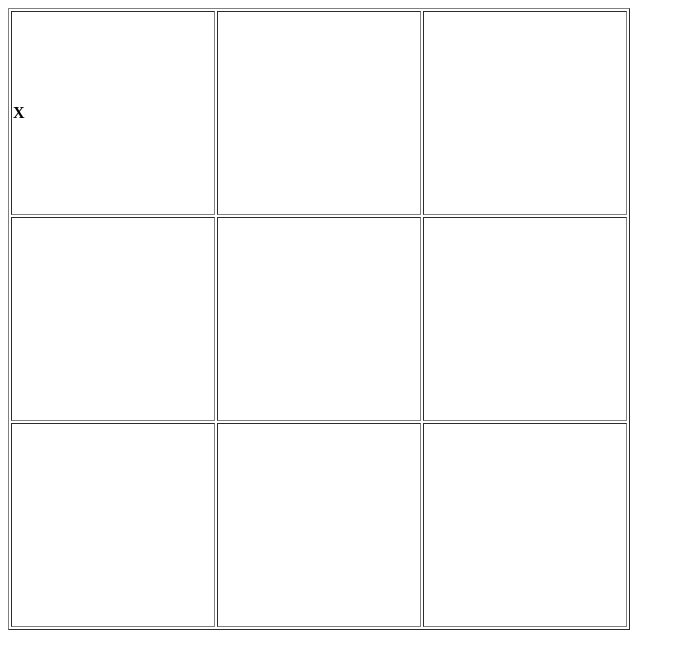
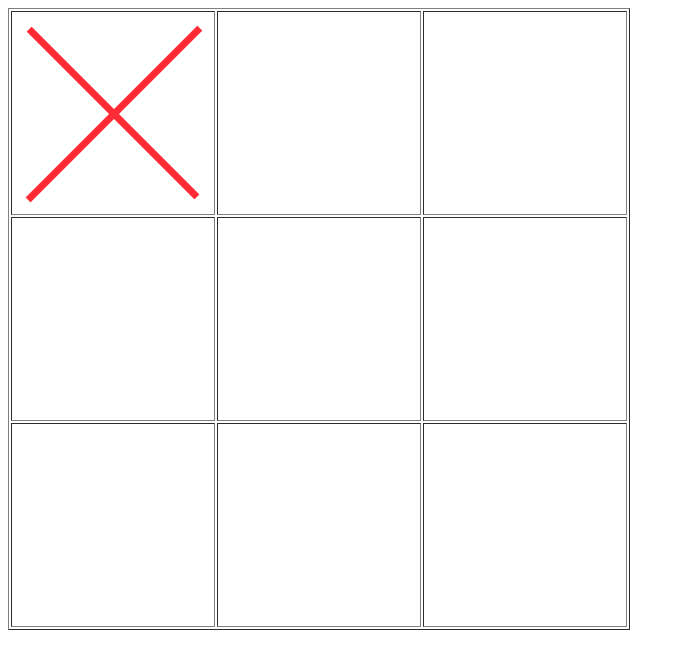
Before and after one commit to boss078/js-tasks, a plain HTML site: page files/index.html in a window 1280 px wide. Both pictures are taken after a click on the element 113 px from the left and 207 px from the top of the page. Shown: the whole page, without its empty margins (0-685 px from the left). Drawn offline with nearby package versions, Linux system fonts and the light colour scheme.

Commit message:
Added workable reset button, fixed resizable table

```diff
--- a/files/index.html
+++ b/files/index.html
@@ -6,10 +6,11 @@
 	</head>
 	<body>
 		<table border="1">
-			<tr><td><b class="clickable" id="00"><img src="img/blankCell.png"> </td><td><b class="clickable" id="01"><img src="img/blankCell.png"> </td><td><b class="clickable" id="02"><img src="img/blankCell.png"> </td></tr>
-			<tr><td><b class="clickable" id="10"><img src="img/blankCell.png"> </td><td><b class="clickable" id="11"><img src="img/blankCell.png"> </td><td><b class="clickable" id="12"><img src="img/blankCell.png"> </td></tr>
-			<tr><td><b class="clickable" id="20"><img src="img/blankCell.png"> </td><td><b class="clickable" id="21"><img src="img/blankCell.png"> </td><td><b class="clickable" id="22"><img src="img/blankCell.png"> </td></tr>
+			<tr><td><b class="cell" id="00"><img src="img/Blank.png"> </td><td><b class="cell" id="01"><img src="img/Blank.png"> </td><td><b class="cell" id="02"><img src="img/Blank.png"> </td></tr>
+			<tr><td><b class="cell" id="10"><img src="img/Blank.png"> </td><td><b class="cell" id="11"><img src="img/Blank.png"> </td><td><b class="cell" id="12"><img src="img/Blank.png"> </td></tr>
+			<tr><td><b class="cell" id="20"><img src="img/Blank.png"> </td><td><b class="cell" id="21"><img src="img/Blank.png"> </td><td><b class="cell" id="22"><img src="img/Blank.png"> </td></tr>
 		</table>
-		<div class="game-status-message"></div>
+		<div class="hidden"></div>
+		<button class="hidden">Reset</button>
 	</body>
 </html>
--- a/files/main-script.js
+++ b/files/main-script.js
@@ -1,10 +1,30 @@
 $(document).ready(function() {
-	const getTextFromArray = function getTextFromArrayWithId(line, column) {
-		return $("#" + line.toString() + column.toString()).text();
+	const getPictureFromArray = function getPictureNameFromArrayWithId(line, column) {
+		let elemHtml = "";
+		switch(arguments.length) {
+			case 1:
+				elemHtml = $(line).html();
+			break;
+			case 2:
+				elemHtml = $("#" + line.toString() + column.toString()).html();
+			break;
+		}
+		let answ = "";
+		for (let i = 14; elemHtml[i] != '.'; i += 1)
+			answ += elemHtml[i];
+		return answ;
 	}
-	const setTextFromArray = function setTextFromArrayWithId(line, column, value) {
-		$("#" + line.toString() + column.toString()).text(value.toString());
+	const setPictureFromArray = function setPictureNameFromArrayWithId(line, column, value) {
+		switch(arguments.length) {
+			case 2:
+				$(line).html("<img src=\"img/" + column.toString() + ".png\"> ");
+			break;
+			case 3:
+				$("#" + line.toString() + column.toString()).html("<img src=\"img/" + value.toString() + ".png\"> ");
+			break;
+		}
 	}
+
 	const checkWin = function CheckIfWonOfPlayersWin() {
 		let currSymbol;
 		let isWon;
@@ -12,13 +32,13 @@ $(document).ready(function() {
 			currSymbol = ""
 			isWon = true;
 			for(let line = 0; line < 3; line += 1) {
-				if(getTextFromArray(line, column) === " ") {
+				if(getPictureFromArray(line, column) === "Blank") {
 					isWon = false;
 					break;
 				}
 				if (currSymbol === "") {
-					currSymbol = getTextFromArray(line, column);
-				} else if(currSymbol != getTextFromArray(line, column)){
+					currSymbol = getPictureFromArray(line, column);
+				} else if(currSymbol != getPictureFromArray(line, column)){
 					isWon = false;
 					break;
 				}
@@ -34,13 +54,13 @@ $(document).ready(function() {
 			currSymbol = ""
 			isWon = true;
 			for(let column = 0; column < 3; column += 1) {
-				if(getTextFromArray(line, column) === " ") {
+				if(getPictureFromArray(line, column) === "Blank") {
 					isWon = false;
 					break;
 				}
 				if (currSymbol === "") {
-					currSymbol = getTextFromArray(line, column);
-				} else if(currSymbol != getTextFromArray(line, column)){
+					currSymbol = getPictureFromArray(line, column);
+				} else if(currSymbol != getPictureFromArray(line, column)){
 					isWon = false;
 					break;
 				}
@@ -55,13 +75,13 @@ $(document).ready(function() {
 		currSymbol = ""
 		isWon = true;
 		for(let line = 0, column = 0; line < 3; line += 1, column += 1) {
-			if(getTextFromArray(line, column) === " ") {
+			if(getPictureFromArray(line, column) === "Blank") {
 					isWon = false;
 					break;
 				}
 			if (currSymbol === "") {
-				currSymbol = getTextFromArray(line, column);
-			} else if(currSymbol != getTextFromArray(line, column)){
+				currSymbol = getPictureFromArray(line, column);
+			} else if(currSymbol != getPictureFromArray(line, column)){
 				isWon = false;
 				break;
 			}
@@ -75,13 +95,13 @@ $(document).ready(function() {
 		currSymbol = ""
 		isWon = true;
 		for(let line = 0, column = 2; line < 3; line += 1, column -= 1) {
-			if(getTextFromArray(line, column) === " ") {
+			if(getPictureFromArray(line, column) === "Blank") {
 					isWon = false;
 					break;
 				}
 			if (currSymbol === "") {
-				currSymbol = getTextFromArray(line, column);
-			} else if(currSymbol != getTextFromArray(line, column)){
+				currSymbol = getPictureFromArray(line, column);
+			} else if(currSymbol != getPictureFromArray(line, column)){
 				isWon = false;
 				break;
 			}
@@ -99,20 +119,27 @@ $(document).ready(function() {
 		let isTie = true;
 		for (let line = 0; line < 3; line += 1)
 			for (let column = 0; column < 3; column += 1)
-				if (getTextFromArray(line, column) === " ")
+				if (getPictureFromArray(line, column) === "Blank")
 					isTie = false;
 		if (isTie === true)
 			return true;
 		return false;
 	};
 
-	let isPlaying = true;
-	let currPlayer = "X";
-	$("div.game-status-message").hide();
-	$(".clickable").click(function(){
-		console.log('Text: "' + $(this).text() + '"');
-		if (isPlaying === true && $(this).text() === " ") {
-			$(this).text(currPlayer);
+	const init = function initializeAllValuesAndCells(){
+		isPlaying = true;
+		currPlayer = "X";
+		$(".hidden").hide();
+		$(".cell").html("<img src=\"img/Blank.png\"> ");
+	}
+
+	let isPlaying;
+	let currPlayer;
+	init();
+
+	$(".cell").click(function(){
+		if (isPlaying === true && getPictureFromArray(this) === "Blank") {
+			setPictureFromArray(this, currPlayer);
 			let winStatus = checkWin();
 			if(winStatus === 0) {
 				if(currPlayer === "X")
@@ -121,15 +148,21 @@ $(document).ready(function() {
 					currPlayer = "X";
 				if (checkTie() === true) {
 					isPlaying = false;
-					$("div.game-status-message").show();
-					$("div.game-status-message").text("Tie!");
+					$("div.hidden").show();
+					$("div.hidden").text("Tie!");
+					$("button.hidden").show();
 				}
 			}
 			else {
 				isPlaying = false;
-				$("div.game-status-message").show();
-				$("div.game-status-message").text("Player " + currPlayer + " win!");
+				$("div.hidden").show();
+				$("div.hidden").text("Player " + currPlayer + " win!");
+				$(".hidden").show();
 			}
 		}
 	});
+
+	$("button.hidden").click(function(){
+		init();
+	});
 });
```
Also changed, not shown: files/img/Blank.png (renamed from files/img/blankCell.png).
